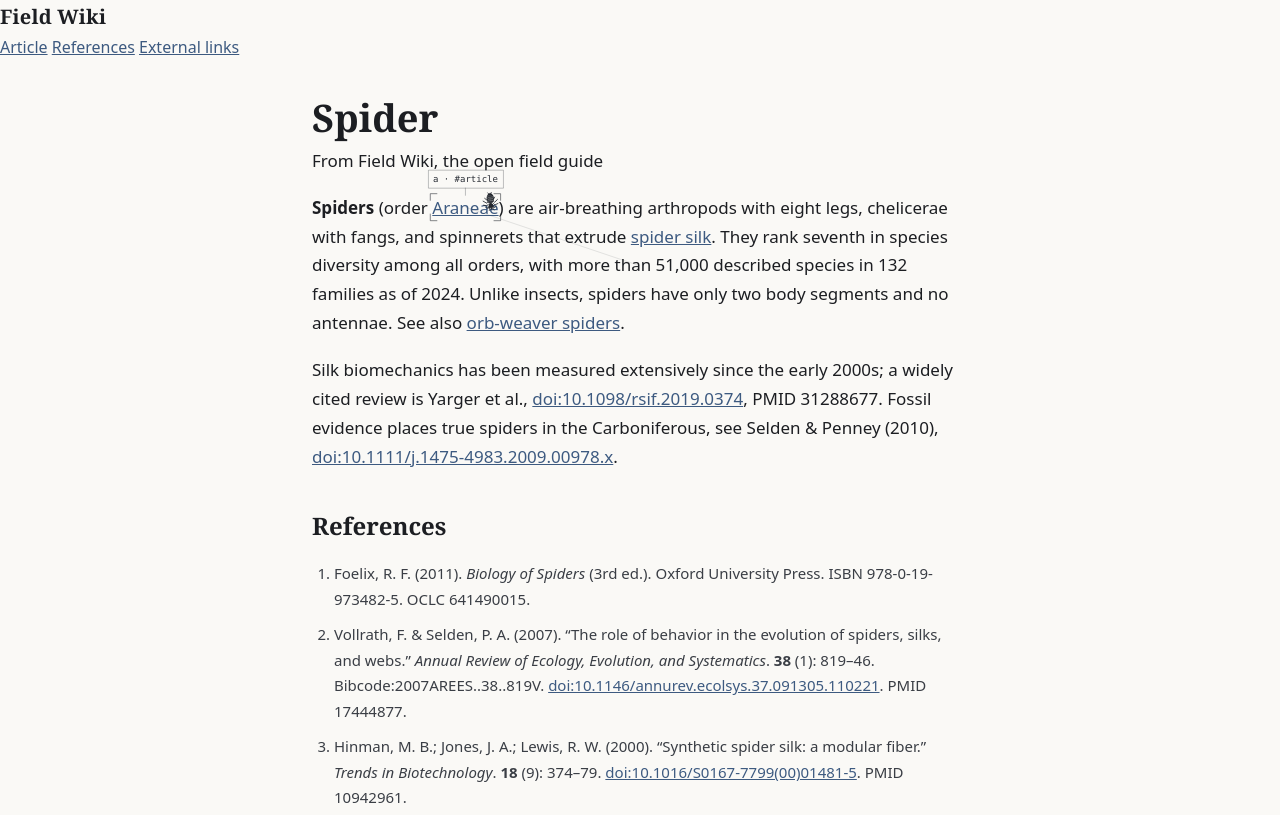
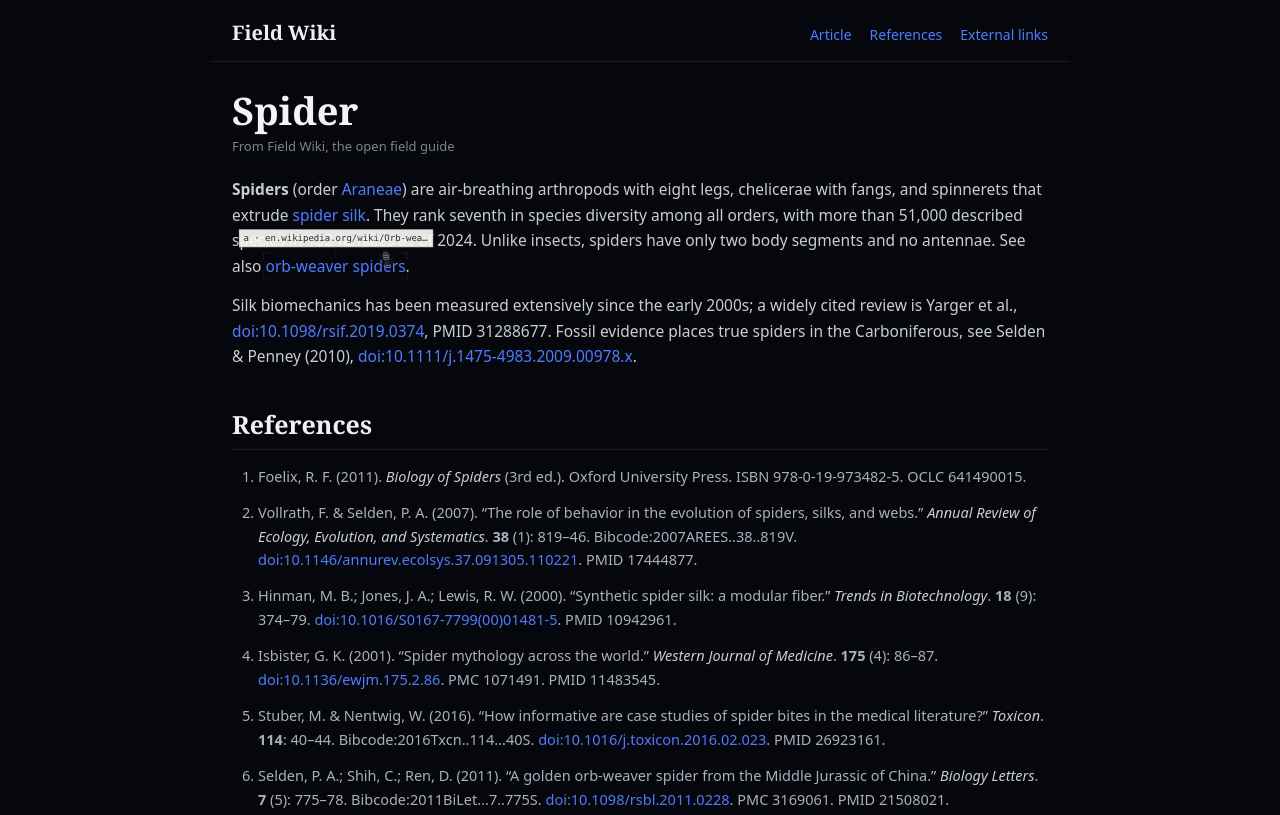
Before and after one commit to mrduhlol/webcrawler, a website: page index.html in a window 1280 px wide. Shown: the top 815 px of the page. Drawn offline with Linux system fonts and the light colour scheme.

Commit message:
feat: near-black wiki theme for neon overlay contrast

```diff
--- a/style.css
+++ b/style.css
@@ -3,89 +3,77 @@
 body {
   margin: 0;
   font-family: ui-sans-serif, system-ui, -apple-system, "Segoe UI", Roboto, sans-serif;
-  background: #faf9f6;
-  color: #1c1e22;
-  line-height: 1.7;
+  background: #06070c;
+  color: #c9cdd6;
+  line-height: 1.65;
 }
 
-.masthead {
-  max-width: 700px;
+.topbar {
+  max-width: 860px;
   margin: 0 auto;
-  padding: 22px 22px 14px;
+  padding: 16px 22px 12px;
   display: flex;
   align-items: baseline;
   justify-content: space-between;
-  border-bottom: 1px solid #e3e1da;
+  border-bottom: 1px solid #1b1e28;
 }
 
 .wordmark {
   font-family: Georgia, "Times New Roman", serif;
   font-weight: 700;
   font-size: 20px;
-  letter-spacing: 0.2px;
+  color: #eef0f5;
 }
 
-.masthead nav { display: flex; gap: 18px; font-size: 14px; }
-.masthead a { color: #5b6068; text-decoration: none; }
-.masthead a:hover { color: #1c1e22; text-decoration: underline; }
+.topbar nav { display: flex; gap: 18px; font-size: 14px; }
 
 main {
-  max-width: 700px;
+  max-width: 860px;
   margin: 0 auto;
-  padding: 34px 22px 60px;
-}
-
-.kicker {
-  font-size: 13px;
-  letter-spacing: 0.12em;
-  text-transform: uppercase;
-  color: #8a8e96;
-  margin: 0 0 8px;
+  padding: 26px 22px 60px;
 }
 
 h1 {
   font-family: Georgia, "Times New Roman", serif;
   font-size: 38px;
   line-height: 1.2;
-  margin: 0 0 6px;
-  font-weight: 700;
+  margin: 0 0 2px;
+  color: #f2f4f8;
+  font-weight: 600;
 }
 
 h2 {
   font-family: Georgia, "Times New Roman", serif;
-  font-size: 24px;
-  margin: 34px 0 4px;
+  font-size: 25px;
+  margin: 34px 0 8px;
+  padding-bottom: 4px;
+  border-bottom: 1px solid #1b1e28;
+  color: #eef0f5;
+  font-weight: 600;
 }
 
-.byline { color: #8a8e96; font-size: 14px; margin: 0 0 26px; }
+.tagline { color: #7d8390; font-size: 13px; margin: 0 0 20px; }
 
-p { margin: 0 0 18px; font-size: 17px; }
+p { margin: 0 0 14px; font-size: 15.5px; }
 
-a { color: #3d5a80; }
-a:visited { color: #6d597a; }
+a { color: #4f7cff; text-decoration: none; }
+a:visited { color: #8a63d2; }
+a:hover { text-decoration: underline; }
 
-figure { margin: 26px 0; }
-figure img {
-  width: 100%;
-  display: block;
-  border: 1px solid #e3e1da;
-  border-radius: 3px;
-}
-figcaption { font-size: 13px; color: #8a8e96; margin-top: 8px; }
-
-.refs { padding-left: 22px; font-size: 15px; color: #3a3e45; }
-.refs li { margin-bottom: 10px; }
+.refs { padding-left: 26px; font-size: 14.5px; color: #aab0bd; }
+.refs li { margin-bottom: 12px; }
+.refs em { color: #c9cdd6; }
 
 footer {
-  max-width: 700px;
+  max-width: 860px;
   margin: 0 auto;
-  padding: 18px 22px 40px;
-  border-top: 1px solid #e3e1da;
-  color: #8a8e96;
+  padding: 16px 22px 40px;
+  border-top: 1px solid #1b1e28;
+  color: #5b6170;
   font-size: 13px;
 }
 
-/* Transparent overlay: the creature lives here, clicks pass through */
+/* Neon overlay: the crawler lives here, clicks pass through */
 #crawler-overlay {
   position: fixed;
   inset: 0;
```
